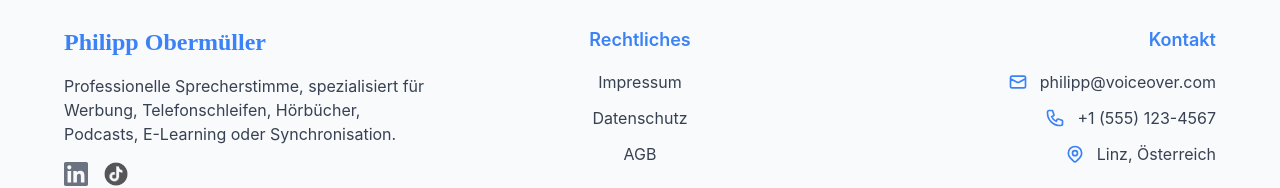
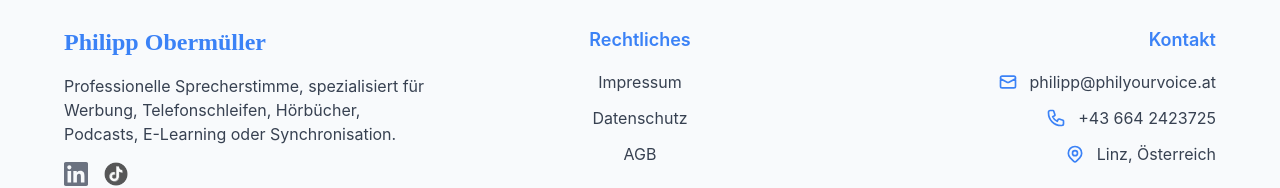
Before and after one commit to DavidWeinzierl/speakersite2, a React (Create React App) app: page /speakersite2/agb in a window 1280 px wide. Shown: the part 2468-2656 px from the top of the page. Built offline with nearby package versions, Linux system fonts and the light colour scheme.

Commit message:
kontakinformationen + compressed speaker image

```diff
--- a/src/components/ContactSection.js
+++ b/src/components/ContactSection.js
@@ -222,7 +222,21 @@
                   </div>
                   <div className="ml-4">
                     <p className="text-sm font-semibold opacity-90 mb-1">Antwortzeit</p>
-                    <p className="text-lg font-medium">Innerhalb von 24 Stunden</p>
+                    <p className="text-lg font-medium">Schnell und zuverlässig</p>
+                  </div>
+                </div>
+
+                {/* Availability */}
+                {/* Telefon */}
+                <div className="flex items-start">
+                  <div className="w-12 h-12 bg-white bg-opacity-20 rounded-xl flex items-center justify-center flex-shrink-0">
+                    <svg className="w-6 h-6" fill="none" stroke="currentColor" viewBox="0 0 24 24">
+                      <path strokeLinecap="round" strokeLinejoin="round" strokeWidth={2} d="M3 5a2 2 0 012-2h3.28a1 1 0 01.948.684l1.498 4.493a1 1 0 01-.502 1.21l-2.257 1.13a11.042 11.042 0 005.516 5.516l1.13-2.257a1 1 0 011.21-.502l4.493 1.498a1 1 0 01.684.949V19a2 2 0 01-2 2h-1C9.716 21 3 14.284 3 6V5z" />
+                    </svg>
+                  </div>
+                  <div className="ml-4">
+                    <p className="text-sm font-semibold opacity-90 mb-1">Telefon</p>
+                    <a href="tel:+436642423725" className="text-lg font-medium hover:underline">+43 664 2423725</a>
                   </div>
                 </div>
 
@@ -240,7 +254,7 @@
                 </div>
               </div>
 
-              {/* Call-to-action hint */}
+              {/* Call-to-action hint
               <div className="mt-6 pt-6 border-t border-white border-opacity-20">
                 <p className="text-sm opacity-90 flex items-center">
                   <svg className="w-5 h-5 mr-2 flex-shrink-0" fill="none" stroke="currentColor" viewBox="0 0 24 24">
@@ -249,6 +263,7 @@
                   <span>Ich freue mich darauf, von Ihrem Projekt zu hören!</span>
                 </p>
               </div>
+              */}
             </div>
           </div>
         </div>
--- a/src/components/Footer.js
+++ b/src/components/Footer.js
@@ -65,13 +65,13 @@
                 <svg className="w-5 h-5 text-accent-500 mr-3" fill="none" stroke="currentColor" viewBox="0 0 24 24">
                   <path strokeLinecap="round" strokeLinejoin="round" strokeWidth={2} d="M3 8l7.89 4.26a2 2 0 002.22 0L21 8M5 19h14a2 2 0 002-2V7a2 2 0 00-2-2H5a2 2 0 00-2 2v10a2 2 0 002 2z" />
                 </svg>
-                <span className="text-gray-700">philipp@voiceover.com</span>
+                <span className="text-gray-700">philipp@philyourvoice.at</span>
               </div>
               <div className="flex items-center justify-center md:justify-end">
                 <svg className="w-5 h-5 text-accent-500 mr-3" fill="none" stroke="currentColor" viewBox="0 0 24 24">
                   <path strokeLinecap="round" strokeLinejoin="round" strokeWidth={2} d="M3 5a2 2 0 012-2h3.28a1 1 0 01.948.684l1.498 4.493a1 1 0 01-.502 1.21l-2.257 1.13a11.042 11.042 0 005.516 5.516l1.13-2.257a1 1 0 011.21-.502l4.493 1.498a1 1 0 01.684.949V19a2 2 0 01-2 2h-1C9.716 21 3 14.284 3 6V5z" />
                 </svg>
-                <span className="text-gray-700">+1 (555) 123-4567</span>
+                <span className="text-gray-700">+43 664 2423725</span>
               </div>
               <div className="flex items-center justify-center md:justify-end">
                 <svg className="w-5 h-5 text-accent-500 mr-3" fill="none" stroke="currentColor" viewBox="0 0 24 24">
--- a/src/data/content.js
+++ b/src/data/content.js
@@ -5,7 +5,7 @@
 export const speakerData = {
     name: "Philipp Obermüller",
     tagline: "Phil Your Voice – Eine Stimme die mehr als nur Worte transportiert.",
-    email: "philipp.obermuller@example.com",
+    email: "philipp@philyourvoice.at",
     about: "Meine Stimme erzählt Geschichten – für Werbung, Telefonschleifen, Hörbücher, Podcasts, E-Learning oder Synchronisation. Ich bin Philipp Obermüller, professioneller Sprecher aus Linz. Ob warm, seriös, energiegeladen oder charmant: Ich finde den passenden Ton für Ihr Projekt und liefere jede Aufnahme schnell, sauber und in höchster Qualität. Ich freue mich auf die Zusammenarbeit.",
   // Title used in the AboutMe2 speech bubble
   aboutTitle: "Über Mich",
```
Also changed, not shown: public/images/speaker1-uncompresed.png (added), public/images/speaker1.png.
